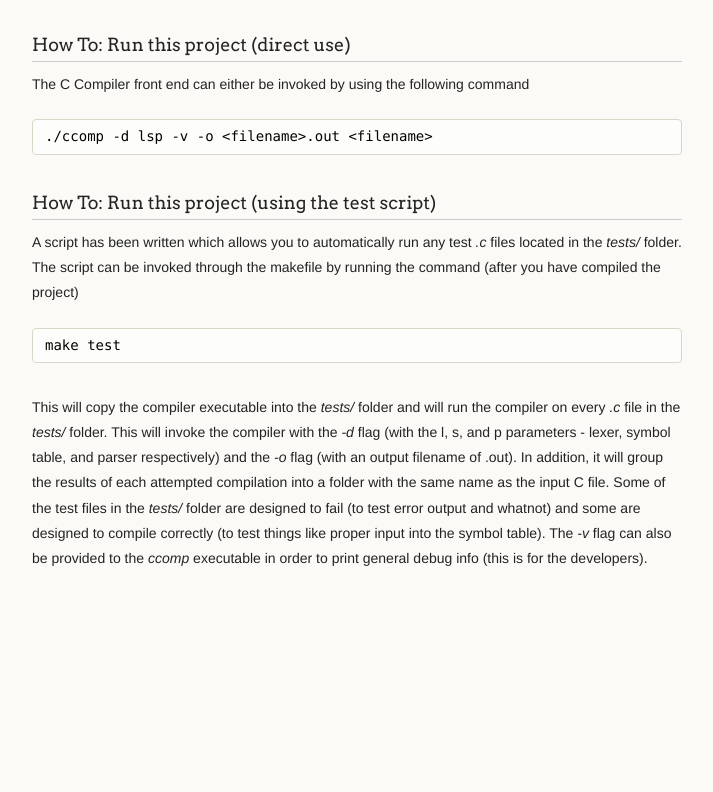
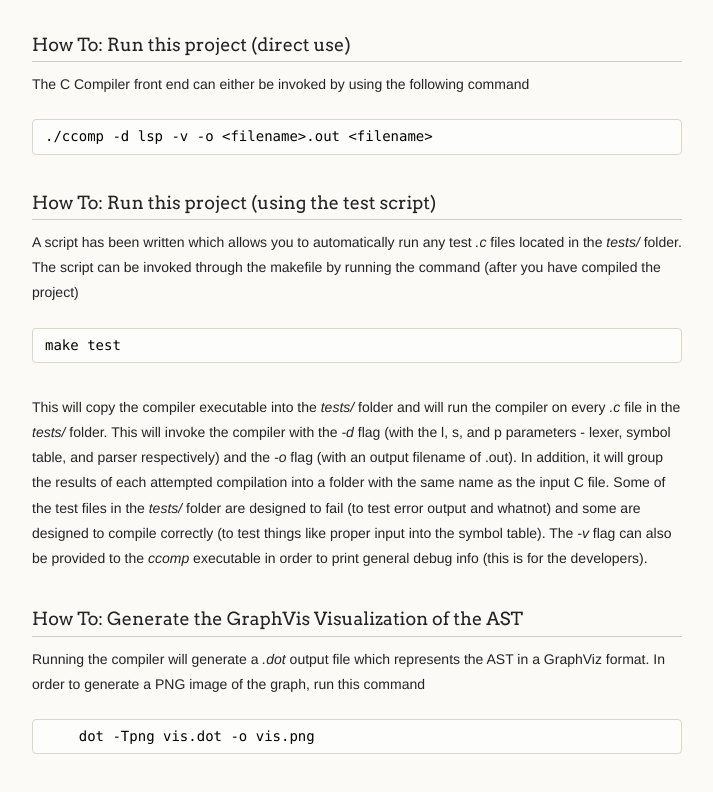
Before and after one commit to fiannaca/CS-660-Compiler, a plain HTML site: page index.html in a window 1280 px wide. Shown: the part 2597-3389 px from the top of the page, without its empty margins (278-991 px from the left). Before the commit the page ends 3240 px from the top, so only its background shows below. Drawn offline with Linux system fonts and the light colour scheme.

```diff
--- a/index.html
+++ b/index.html
@@ -146,6 +146,13 @@ to fail (to test error output and whatnot) and some are designed to compile
 correctly (to test things like proper input into the symbol table). The <em>-v</em>
 flag can also be provided to the <em>ccomp</em> executable in order to print general
 debug info (this is for the developers).</p>
+
+<h3>How To: Generate the GraphVis Visualization of the AST</h3>
+
+<p>Running the compiler will generate a <em>.dot</em> output file which represents the AST in a GraphViz format. In order to generate a PNG image of the graph, run this command</p>
+
+<pre><code>    dot -Tpng vis.dot -o vis.png
+</code></pre>
       </section>
       <footer>
         <p><small>Hosted on <a href="https://pages.github.com">GitHub Pages</a> using the Dinky theme</small></p>
```
Also changed, not shown: params.json (+1 -1 lines).
